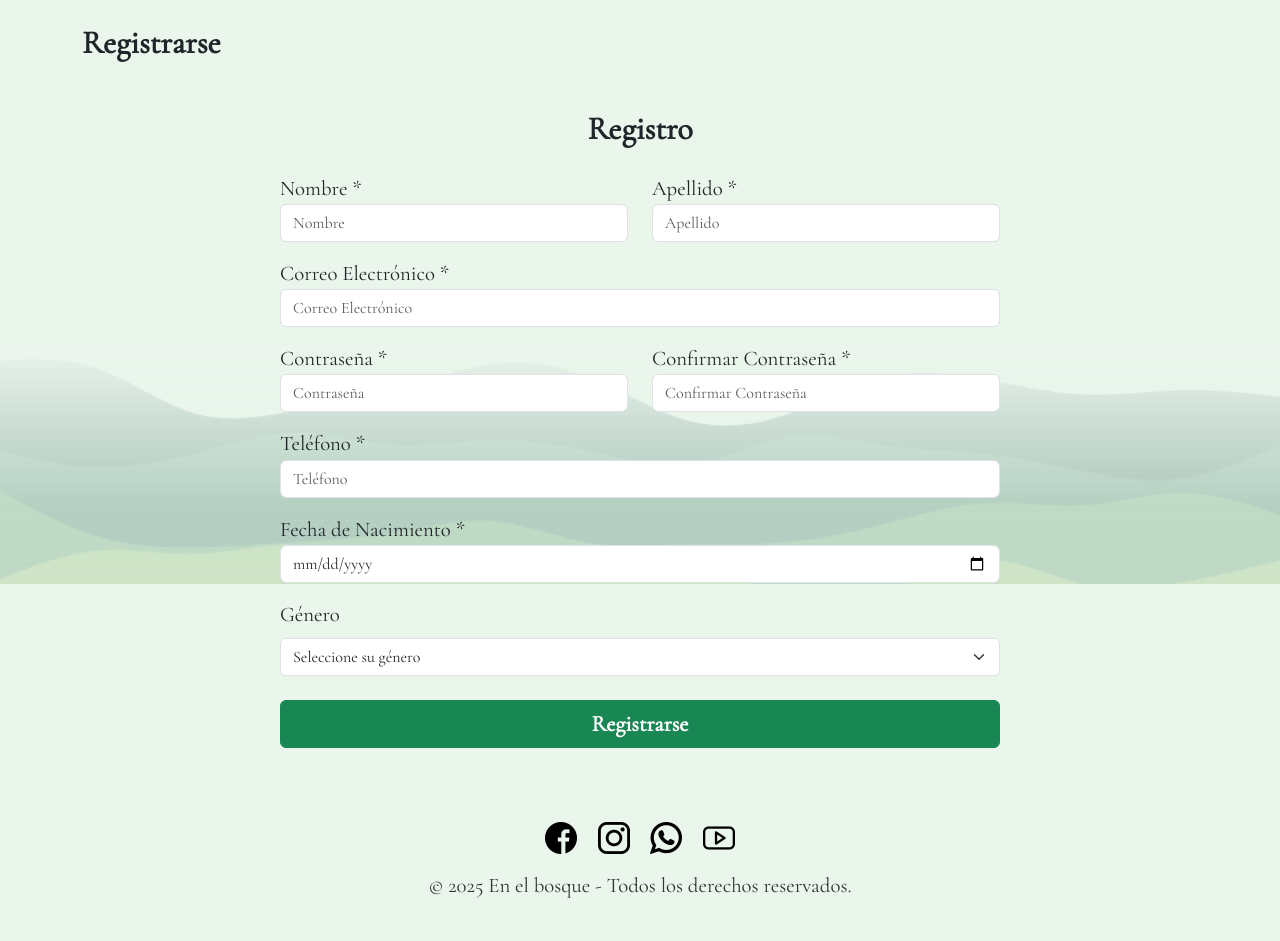
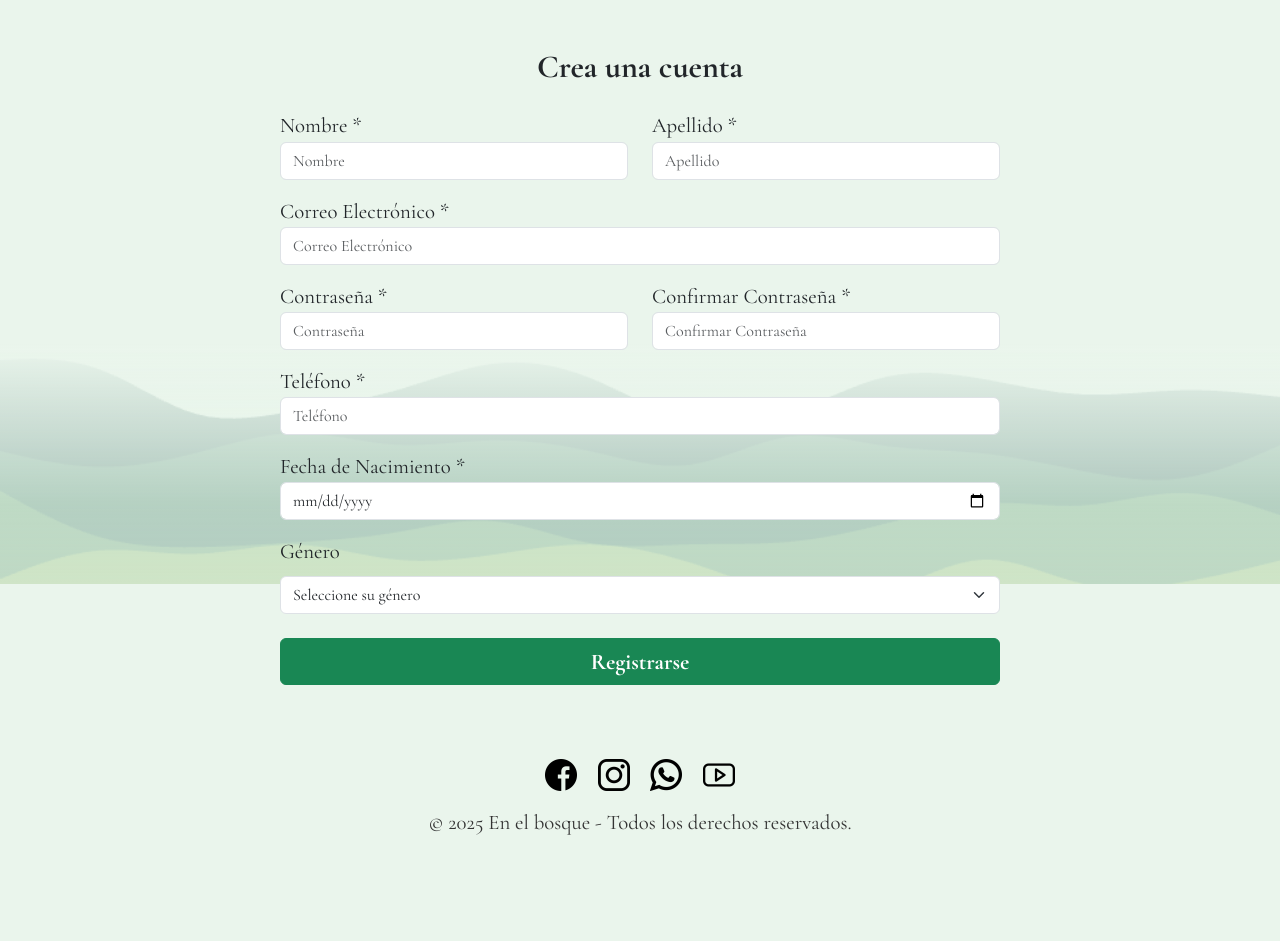
Before and after one commit to as-dodo/Libreria_En-el-bosque, a PHP site: page /register.php in a window 1280 px wide. Shown: the part 216-1157 px from the top of the page. After the commit the page ends 1051 px from the top, so only its background shows below. Run offline with PHP 8.4, Linux system fonts and the light colour scheme.

Commit message:
last updates

```diff
--- a/about.php
+++ b/about.php
@@ -16,7 +16,6 @@
   </div>
 </div>
 
-<!-- Цитата снизу -->
 <div class="card">
   <div class="card-body">
     <blockquote class="blockquote mb-0">
--- a/css/styles.css
+++ b/css/styles.css
@@ -9,7 +9,7 @@ body {
     font-size: 1.3rem;
 }
 
-h1, h2 {
+h1, h2{
     font-weight: bold;
 }
 
@@ -35,9 +35,9 @@ h1, h2 {
     border-radius: 12px;
 }
 
-.card-title{
-    font-size: 1.3rem;
-    font-weight: bold;
+.card-title {
+    font-size: 1.4rem;
+    font-weight: 700;
 }
 
 .btn-success {
--- a/includes/header.php
+++ b/includes/header.php
@@ -1,13 +1,17 @@
 <!DOCTYPE html>
 <html lang="es">
+
 <head>
     <meta charset="UTF-8">
     <meta name="viewport" content="width=device-width, initial-scale=1.0">
     <title>En el bosque</title>
     <link href="https://cdn.jsdelivr.net/npm/bootstrap@5.3.2/dist/css/bootstrap.min.css" rel="stylesheet">
-    <link href="https://fonts.googleapis.com/css2?family=Cormorant+Garamond&display=swap" rel="stylesheet">
+    <link rel="preconnect" href="https://fonts.googleapis.com">
+    <link rel="preconnect" href="https://fonts.gstatic.com" crossorigin>
+    <link href="https://fonts.googleapis.com/css2?family=Cormorant+Garamond:ital,wght@0,300..700;1,300..700&display=swap" rel="stylesheet">
     <link href="/css/styles.css" rel="stylesheet">
 </head>
+
 <body>
 
     <header style="background-color: transparent;">
--- a/login.php
+++ b/login.php
@@ -8,7 +8,7 @@
 
     <div class="col-md-6 d-flex align-items-center justify-content-center">
       <div class="w-75">
-        <h2 class="mb-4">Iniciar Sesión</h2>
+        <h2 class="mb-4">Inicia sesión</h2>
 
         <form>
           <div class="form-group mb-3">
--- a/register.php
+++ b/register.php
@@ -1,11 +1,10 @@
 <?php include('includes/header.php'); ?>
 
-<h2>Registrarse</h2>
 
 <div class="container my-5">
     <div class="row justify-content-center">
         <div class="col-md-8">
-            <h2 class="mb-4 text-center" style="font-family: 'Cormorant Garamond', serif;">Registro</h2>
+            <h2 class="mb-4 text-center">Crea una cuenta</h2>
 
             <form>
                 <div class="row">
```
Lines whose indentation alone changed are shown as unchanged.
